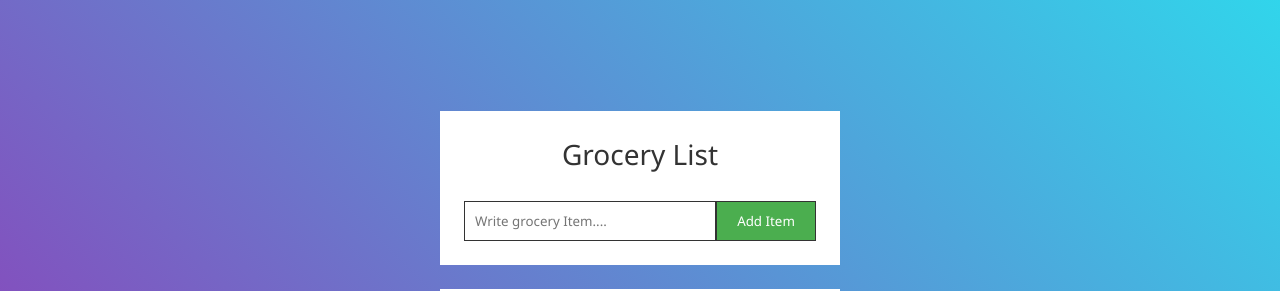
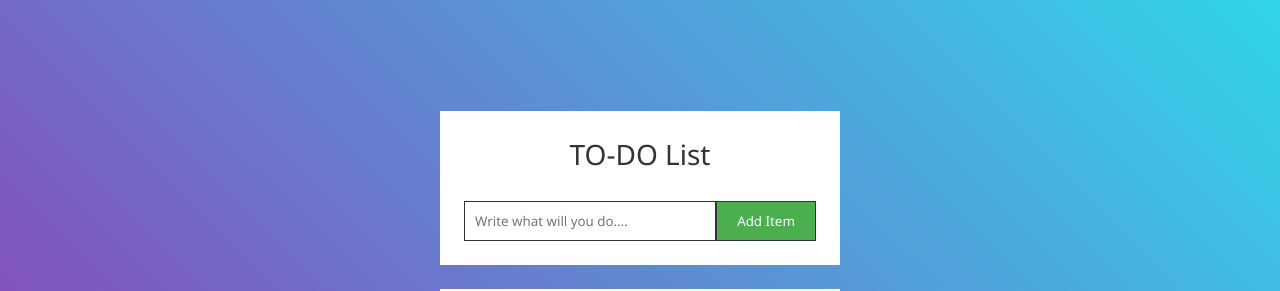
Before and after one commit to SoumodeepCodeOP/TO-DO_List, a plain HTML site: page index.html in a window 1280 px wide. Shown: the top 291 px of the page. Drawn offline with Linux system fonts and the light colour scheme.

Commit message:
Update index.html

```diff
--- a/index.html
+++ b/index.html
@@ -10,10 +10,10 @@
 <body >
     <div class="container">
             <div class="box">
-                        <h1>Grocery List</h1>
+                        <h1>TO-DO List</h1>
                         <form id="grocery">
 
-                                    <input id="writeList" type="text" placeholder="Write grocery Item...." required>
+                                    <input id="writeList" type="text" placeholder="Write what will you do...." required>
                                         <button>Add Item</button>
                         </form>
             </div>
```
